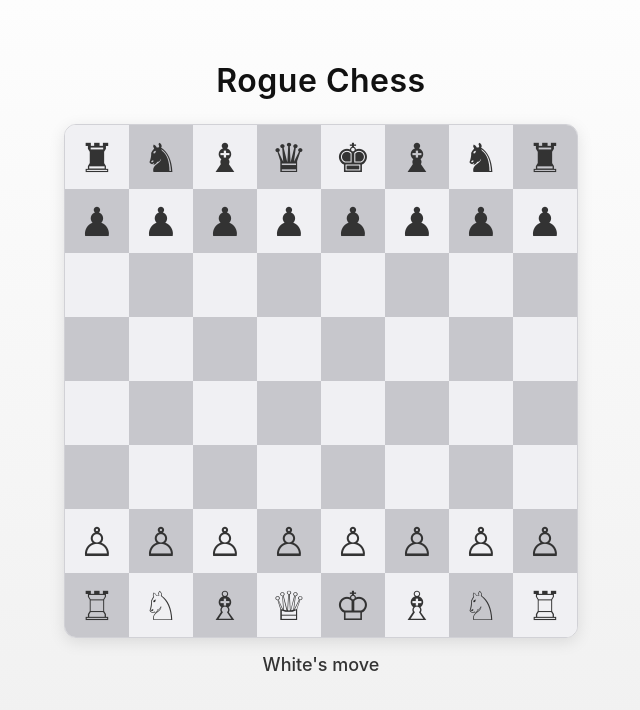
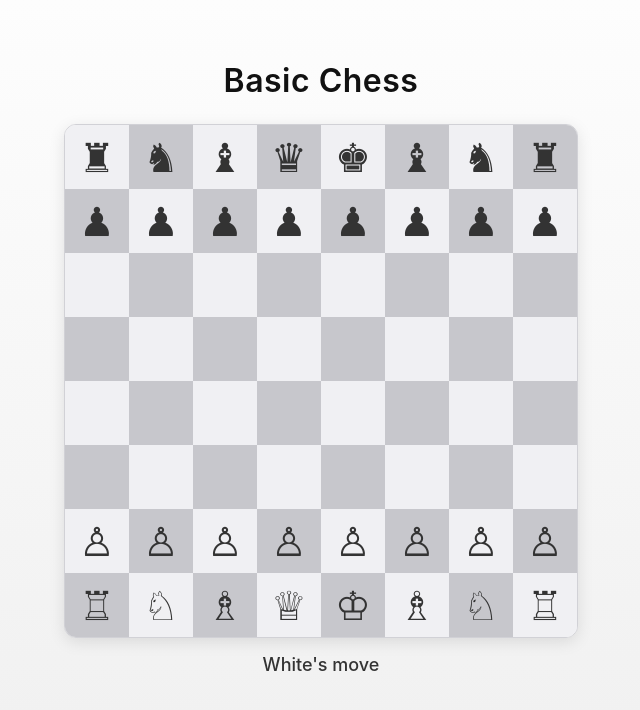
Before and after one commit to JoeHolt/codex-test, a plain HTML site: page docs/index.html in a window 1280 px wide. Shown: the whole page, without its empty margins (319-959 px from the left). Drawn offline with Linux system fonts and the light colour scheme.

Commit message:
Rename base chess page

```diff
--- a/docs/index.html
+++ b/docs/index.html
@@ -3,13 +3,13 @@
 <head>
   <meta charset="UTF-8">
   <meta name="viewport" content="width=device-width, initial-scale=1.0">
-  <title>Rogue Chess</title>
+  <title>Basic Chess</title>
   <meta name="theme-color" content="#ffffff">
   <meta name="apple-mobile-web-app-capable" content="yes">
   <link rel="stylesheet" href="style.css">
 </head>
 <body>
-  <h1>Rogue Chess</h1>
+  <h1>Basic Chess</h1>
   <div id="board" class="board"></div>
   <div id="status"></div>
   <script src="main.js"></script>
```
